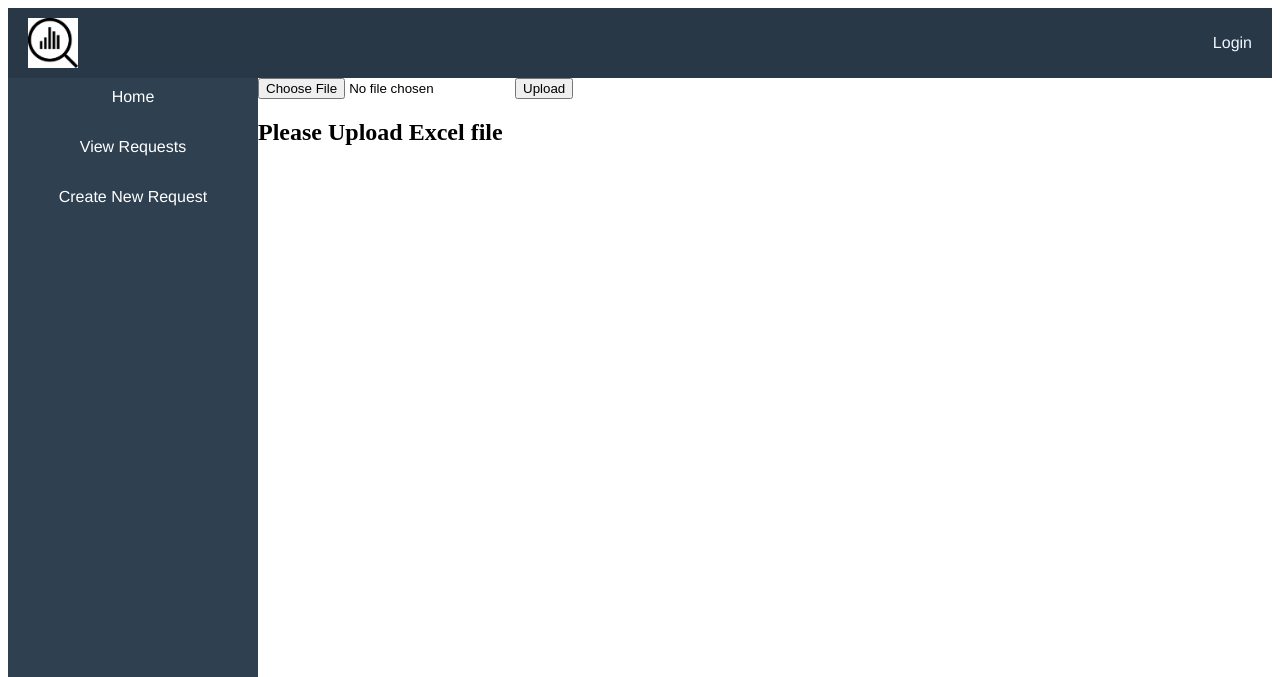
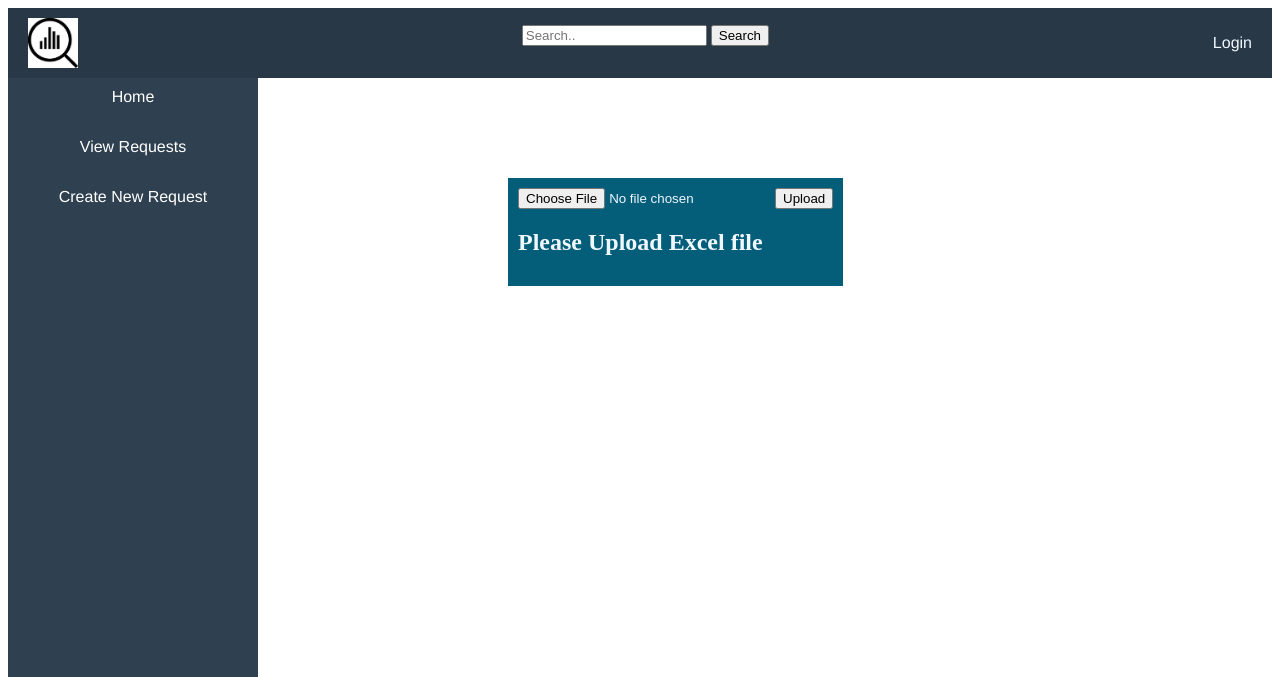
Before and after one commit to MophatMoloko/Web-Interface, a Django app: page /people/students in a window 1280 px wide. Shown: the top 677 px of the page. Run offline with Django 4.2, Linux system fonts and the light colour scheme; parts of the project's set-up code (start-up, migrations or seed data) failed here and were passed over.

Commit message:
Koketso latest commit

```diff
--- a/webinterface/Tutor_Marking/views.py
+++ b/webinterface/Tutor_Marking/views.py
@@ -4,13 +4,8 @@ from http.client import HTTPResponse
 from django.views.generic import ListView, DetailView
 from webinterface.settings import BASE_DIR
 from .models import Tutor_Marking
-from xlsx2html import xlsx2html
 from tablib import Dataset
 from django.contrib import messages
-
-
-
-# Create your views here.
 
 #Gives a list of all the tutors for each assignment marked
 def simple_uploads(request):
--- a/webinterface/home/templates/home/welcome.html
+++ b/webinterface/home/templates/home/welcome.html
@@ -4,5 +4,9 @@
 <div class="welcome">
     <h1>Welcome to the web interface to help students pass!</h1>
     <p>Today is {{today}}</p>
+
+    <div>
+        <img src="{% static "styles/UCTlearning.gif" %}" width="500">
+    </div>
 </div>
 {% endblock %}
--- a/webinterface/static/templates/base.html
+++ b/webinterface/static/templates/base.html
@@ -13,6 +13,11 @@
             <div class="logo">
                 <img src="{% static "styles/graph.jpg" %}" width="50" >
             </div>
+
+            <form action="">
+                <input type="text" placeholder="Search.." name="search">
+                <button type="submit">Search</i></button>
+            </form>
 
             <!--Nav Bar-->
             {% if user.is_authenticated %}
--- a/webinterface/studentResults/templates/studentResults/upload.html
+++ b/webinterface/studentResults/templates/studentResults/upload.html
@@ -10,10 +10,18 @@
 </div>
 {% endfor %}
 {% endif %}
-<form method="post" enctype="multipart/form-data"> {% csrf_token %}
-    <input type="file" name="myfile">
-    <button type="submit">Upload</button>
-    <h2>Please Upload Excel file</h2>
-</form>
+
+<div class="form-div"
+style="background-color: #045d79 ;
+color:aliceblue;
+margin: 100px 100px 200px 250px;
+padding: 10px;"
+>
+    <form method="post" enctype="multipart/form-data"> {% csrf_token %}
+        <input type="file" name="myfile">
+        <button type="submit">Upload</button>
+        <h2>Please Upload Excel file</h2>
+    </form>
+</div>
 
 {% endblock %}
```
Also changed, not shown: webinterface/static/styles/UCTlearning.gif (added).
